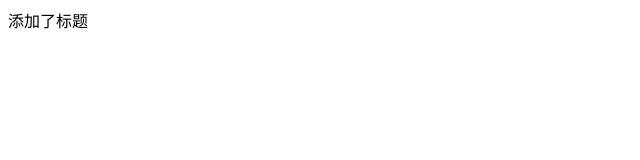
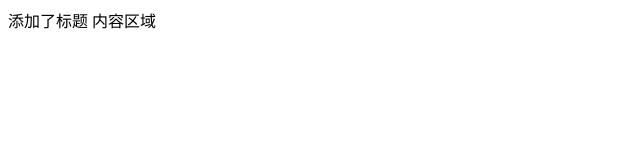
Before and after one commit to Helloon/project04, a plain HTML site: page index.html in a window 1280 px wide. Shown: the full height of the page, 0-640 px from the left. Drawn offline with Linux system fonts and the light colour scheme.

Commit message:
修改了index.htmlbody内容和修改了index.css对body的样式

```diff
--- a/css/index.css
+++ b/css/index.css
@@ -0,0 +1,3 @@
+body{
+    margin: 0 auto;
+}
--- a/index.html
+++ b/index.html
@@ -2,4 +2,7 @@
     <head>
         添加了标题
     </head>
+    <body>
+        内容区域
+    </body>
 </html>
```
